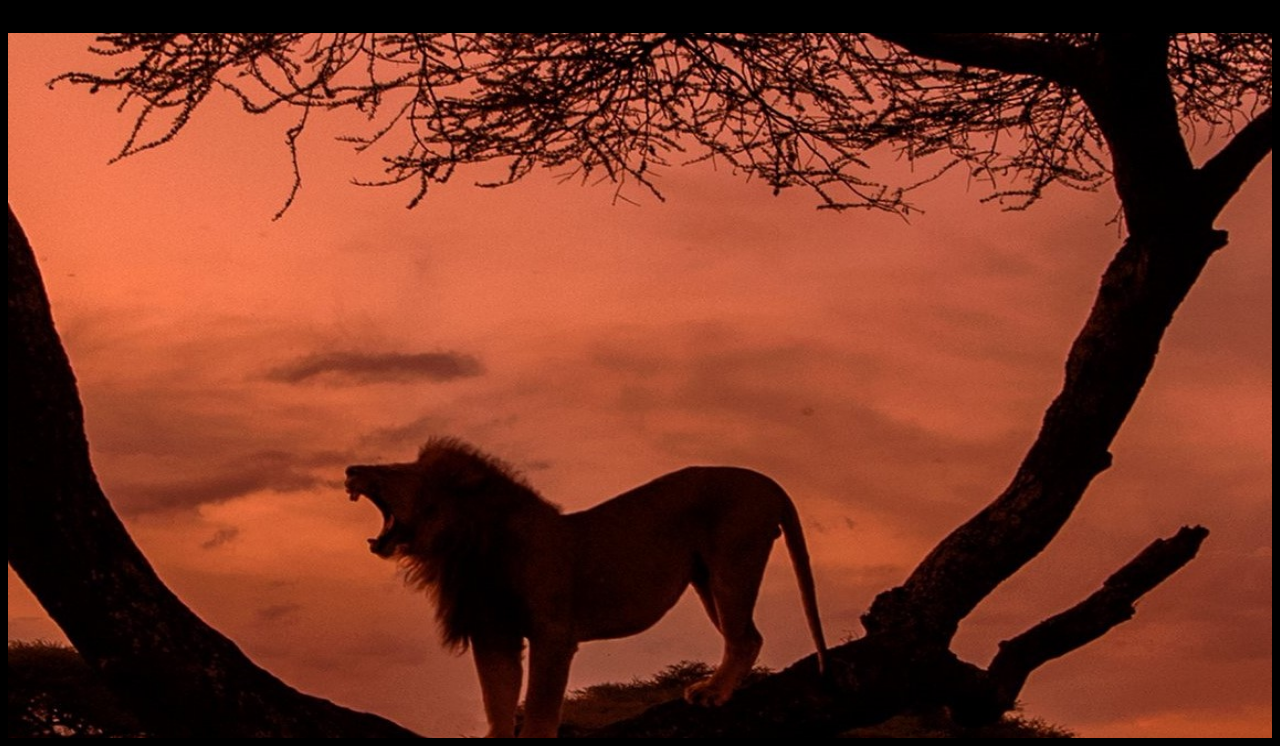
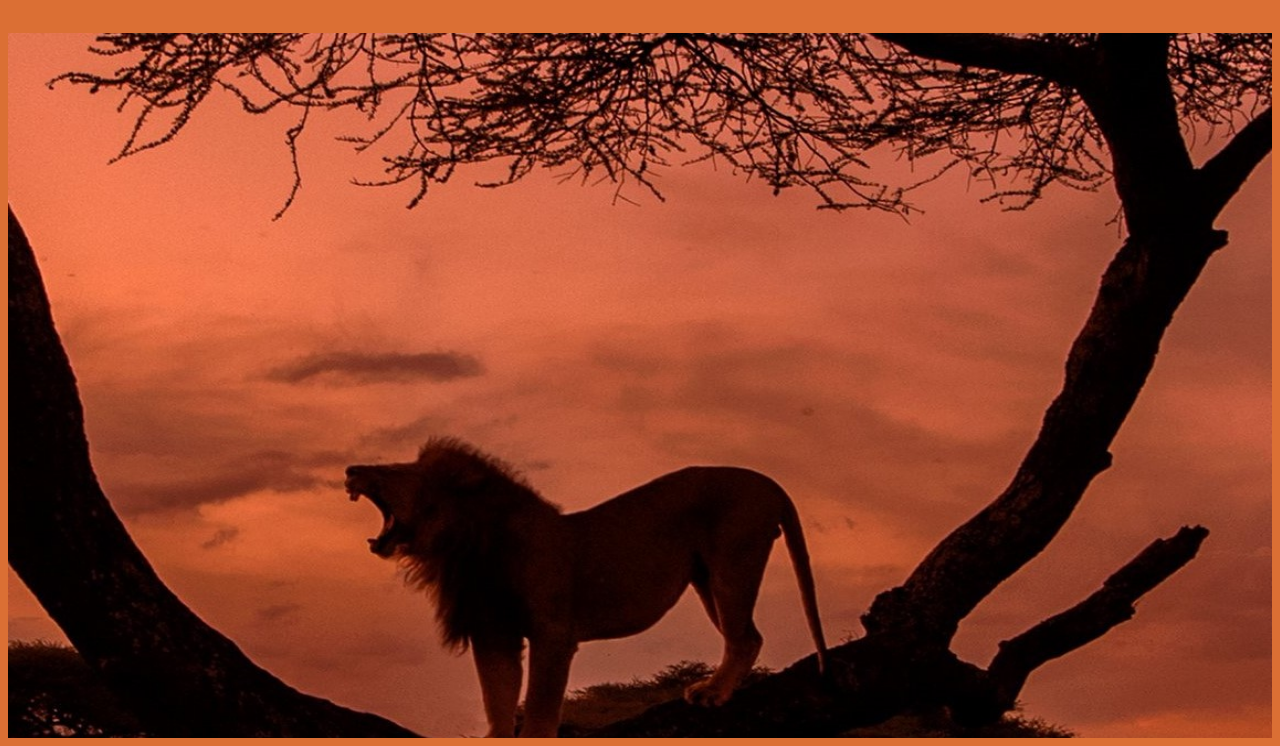
Before and after one commit to amrutha-cse1/myself, a plain HTML site: page index.html in a window 1280 px wide. Shown: the part 102-848 px from the top of the page. Drawn offline with Linux system fonts and the light colour scheme.

Commit message:
background colour change

```diff
--- a/index.html
+++ b/index.html
@@ -7,7 +7,7 @@
 	<title>myself
 	</title>
 	</head>
-	<body style="background-color: rgb(0, 0, 0);"><h1 style="color:violet;text-align:center;font-size:70;font-style:italic;"> Amrutha</h1>
+	<body style="background-color: rgba(212, 81, 10, 0.826);"><h1 style="color:violet;text-align:center;font-size:70;font-style:italic;"> Amrutha</h1>
 <img src="lion.jpeg" width=100% height=90%>
 	</body>
 </html>
```
